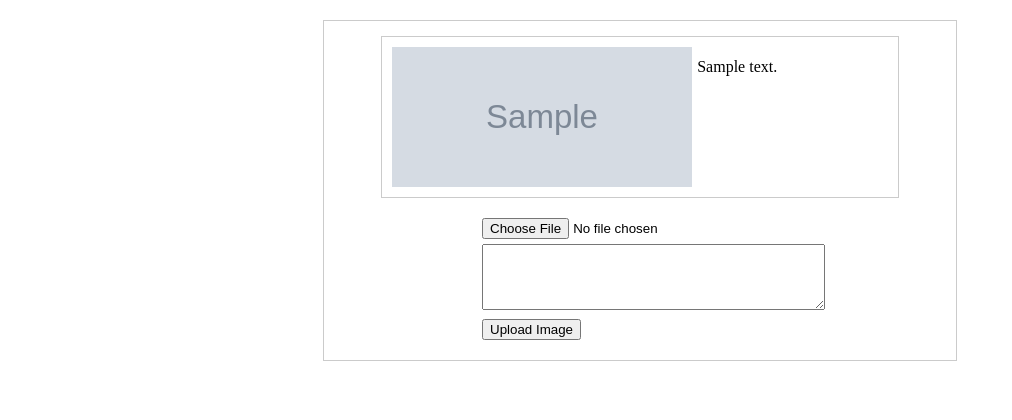
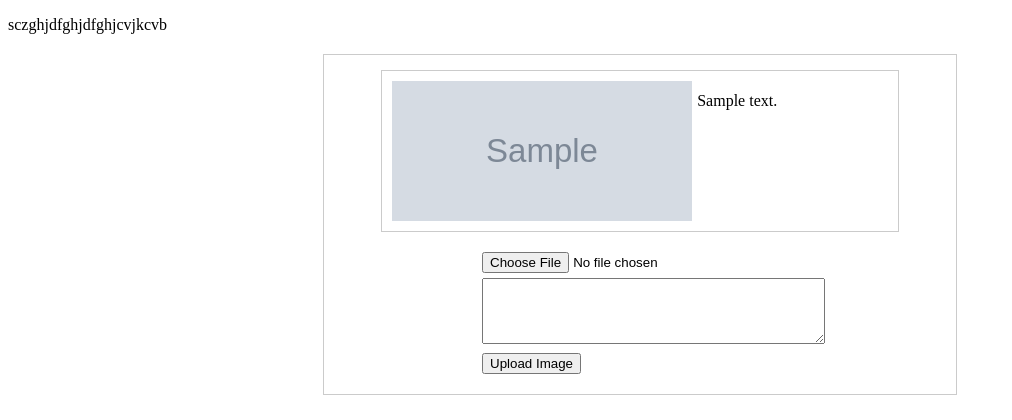
Before and after one commit to TechUday/csi_workshop, a PHP site: page /index2.php in a window 1280 px wide. Shown: the top 420 px of the page, without its empty margins (0-1012 px from the left). Run offline with PHP 8.4, Linux system fonts and the light colour scheme; tables that the repository leaves empty or names only in its code hold one stand-in row (values such as "Sample post"); grey boxes marked "Sample" are stand-in pictures.

Commit message:
ghj
ghjkvbnvbnm

```diff
--- a/index2.php
+++ b/index2.php
@@ -43,6 +43,7 @@ if(isset($_POST['upload']))
 	<link rel="stylesheet" type="text/css" href="style1.css">
 </head>
 <body>
+	<p>sczghjdfghjdfghjcvjkcvb</p>
 <div id="content">
 
 <?php
```
